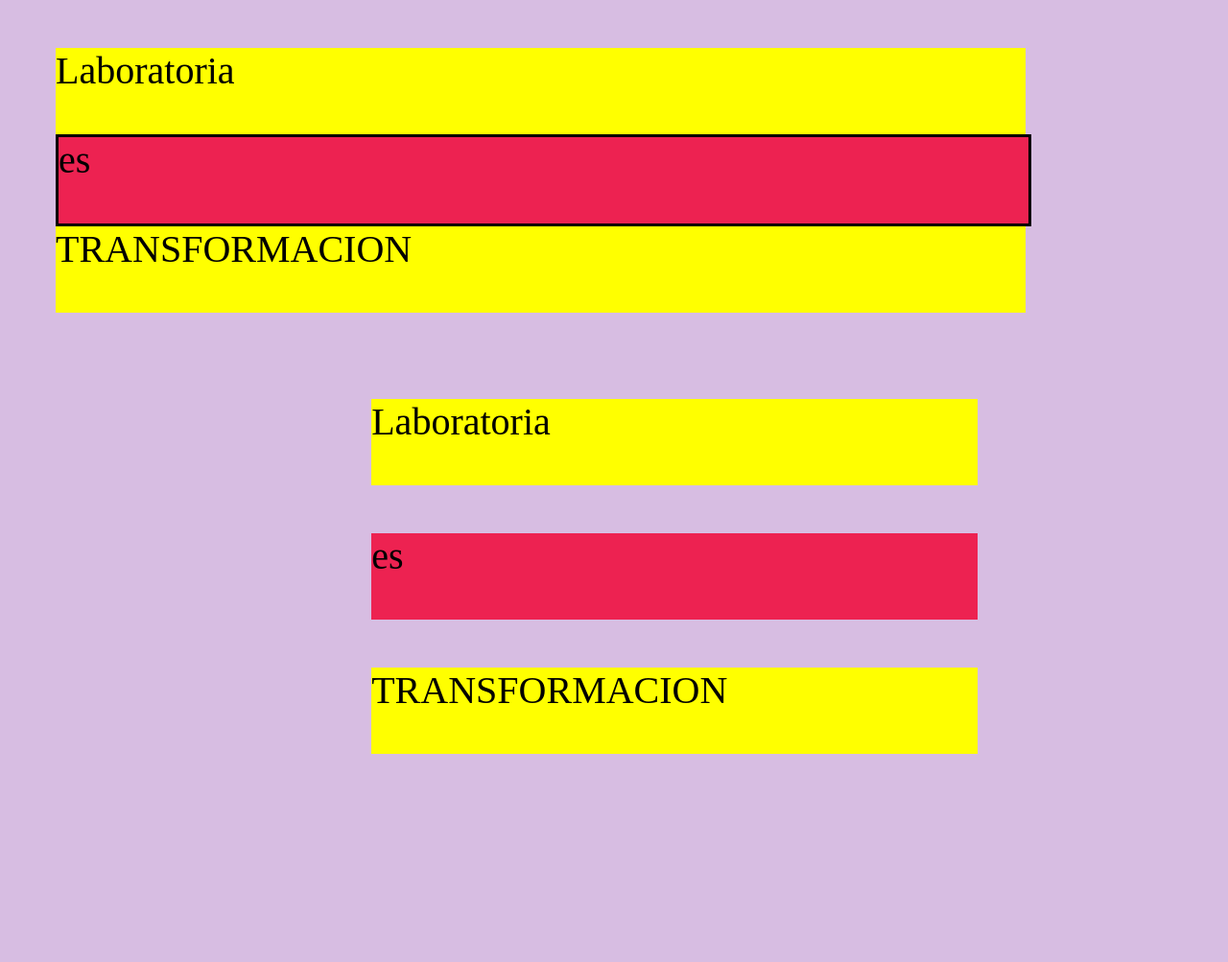
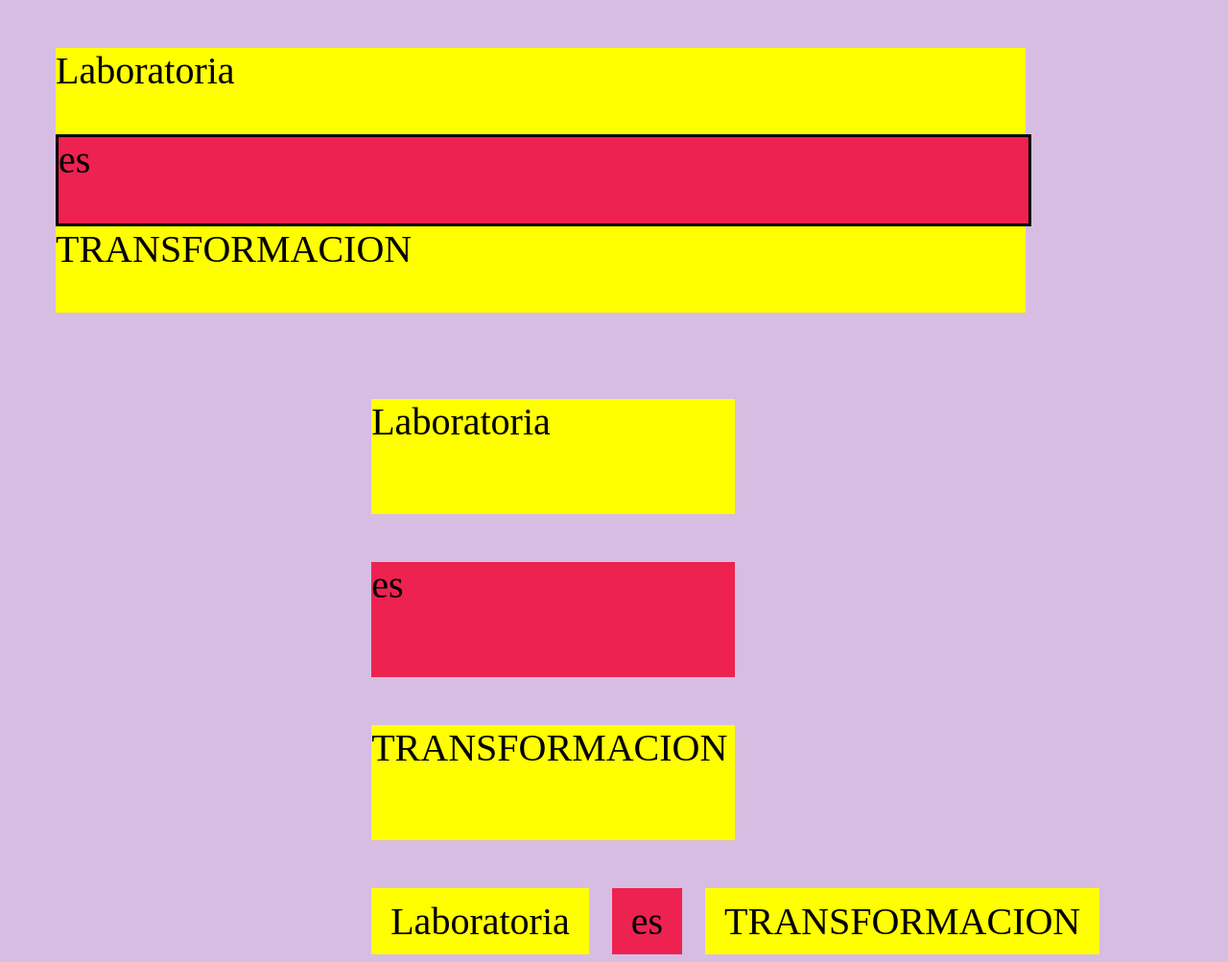
Before and after one commit to yudithchuctaya/Practica-22, a plain HTML site: page index.html in a window 1280 px wide. Shown: the whole page at 96% size. Before the commit the page ends 800 px from the top, so only its background shows below. Drawn offline with Linux system fonts and the light colour scheme.

Commit message:
ejercicio 3

```diff
--- a/assets/css/style.css
+++ b/assets/css/style.css
@@ -35,8 +35,8 @@ body{
 
 .primero{
     background-color: yellow;
-    height: 90px;
-    width: 50%;
+    height: 120px;
+    width: 30%;
     font-size: 40px;
     margin-top: 90px;
     margin-right: 100%;
@@ -45,21 +45,50 @@ body{
 }
 .segundo{
     background-color:#ed2251;
-    height: 90px;
-    width: 50%;
+    height: 120px;
+    width: 30%;
     font-size: 40px;
     margin-top: 50px;
-   margin-right: 100%;
+   margin-right:100%;
     margin-left: 30%;
     display: block;
 }
 .tercero{
     background-color: yellow;
-    height: 90px;
-    width: 50%;
+    height: 120px;
+    width: 30%;
     font-size: 40px;
     margin-top: 50px;
      margin-right: 100%;
     margin-left: 30%;
     display: block;
 }
+.text1{
+     background-color: yellow;
+     font-weight: 10px;
+    font-size: 40px;
+    margin-top: 50px;
+    margin-left: 30%;
+    padding: 11px 20px;
+    display: inline-block;
+
+
+}
+.text2{
+     background-color:#ed2251;
+     font-weight: 10px;
+    font-size: 40px;
+    margin-left: 20px;
+    padding: 11px 20px;
+    display: inline-block;
+}
+.text3{
+     background-color: yellow;
+     font-weight: 10px;
+    font-size: 40px;
+    margin-left: 20px;
+    padding: 11px 20px;
+    display: inline-block;
+
+
+}
--- a/index.html
+++ b/index.html
@@ -9,15 +9,20 @@
 </head>
 <body>
     <div>
-            <div id="ejrc1">
+            <div id="ejrcicio1">
             <div class="palabra1">Laboratoria</div>
             <div class="palabra2">es</div>
             <div class="palabra3">TRANSFORMACION</div>
         </div>
-        <div id="ejerc2">
+        <div id="ejercicio2">
             <div class="primero">Laboratoria</div>
             <div class="segundo">es</div>
             <div class="tercero">TRANSFORMACION</div>
+        </div>
+        <div id="ejercicio3">
+            <div class="text1">Laboratoria</div>
+            <div class="text2">es</div>
+            <div class="text3">TRANSFORMACION</div>
         </div>
   </div>
 
```
